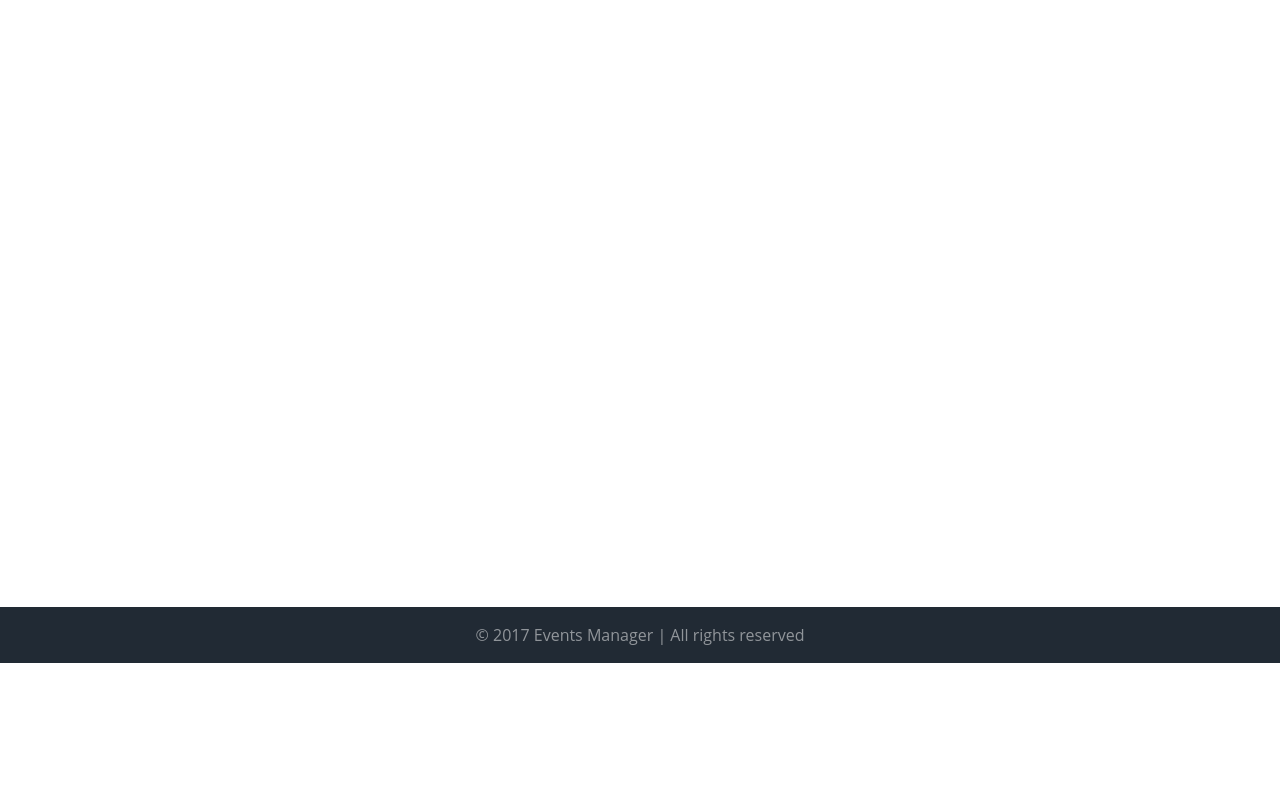
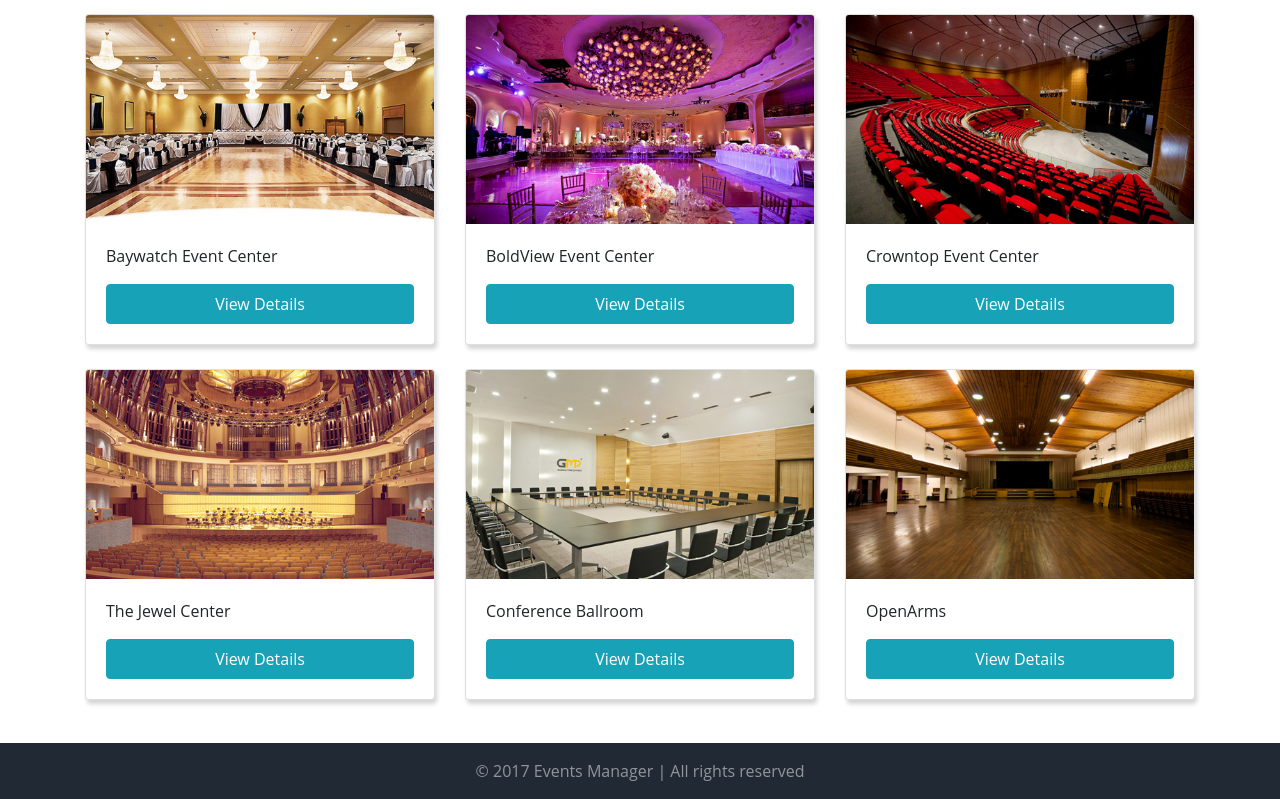
Before and after one commit to emmaadesile/EventsManager, a plain HTML site: page template/home/centers.html in a window 1280 px wide. Shown: the part 137-936 px from the top of the page. Before the commit the page ends 880 px from the top, so only its background shows below. Drawn offline with Linux system fonts and the light colour scheme.

Commit message:
Add a list of centers to the centers page

```diff
--- a/template/assets/css/style.css
+++ b/template/assets/css/style.css
@@ -38,6 +38,10 @@ body {
 
 .bg-darkgrey {
   background: #212a34;
+}
+
+.box-shadow {
+  box-shadow: 2px 4px 4px rgb(213, 213, 213);
 }
 
 
--- a/template/home/center.html
+++ b/template/home/centers.html
@@ -46,21 +46,66 @@
     <div class="container">
       <div class="row align-items-center">
         <div class="col-12">
-          <h2 class="display-5 text-center">Center Details</h2>
+          <h2 class="display-5 text-center">Centers</h2>
           <hr>
         </div>
       </div>
     </div>
 
-    <!-- ADD CENTER FORM -->
+    <!-- CENTERS LIST -->
     <section class="container">
       <div class="row">
-        <div class="col-12 col-md-8 mx-auto my-2">
-          <table class="table-bordered" ></table>
+        <div class="col-12 col-md-4">
+          <div class="card box-shadow">
+            <img class="card-img-top" src="../assets/img/center1.jpg">
+            <div class="card-body"><p>Baywatch Event Center</p>
+              <button class="btn btn-info">View Details</button>
+            </div>
+          </div>
+        </div>
+        <div class="col-md-4 col-12">
+          <div class="card box-shadow">
+            <img class="card-img-top" src="../assets/img/center2.jpg">
+            <div class="card-body"><p>BoldView Event Center</p>
+              <button class="btn btn-info">View Details</button>
+            </div>
+          </div>
+        </div>
+        <div class="col-md-4 col-12">
+          <div class="card box-shadow">
+            <img class="card-img-top" src="../assets/img/center3.jpg">
+            <div class="card-body"><p>Crowntop Event Center</p>
+            <button class="btn btn-info">View Details</button>
+           </div>
+          </div>
+        </div>
+        <div class="col-md-4 col-12 my-4 ">
+          <div class="card box-shadow">
+            <img class="card-img-top" src="../assets/img/center4.jpg">
+            <div class="card-body"><p>The Jewel Center</p>
+            <button class="btn btn-info">View Details</button>
+            </div>
+          </div>
+        </div>
 
+        <div class="col-md-4 col-12 my-4 ">
+          <div class="card box-shadow">
+            <img class="card-img-top" src="../assets/img/center5.jpg">
+            <div class="card-body"><p>Conference Ballroom</p>
+            <button class="btn btn-info">View Details</button>
+            </div>
+          </div>
+        </div>
 
+        <div class="col-md-4 col-12 my-4 ">
+          <div class="card box-shadow">
+            <img class="card-img-top" src="../assets/img/center6.jpg">
+            <div class="card-body"><p>OpenArms</p>
+            <button class="btn btn-info">View Details</button>
+            </div>
+          </div>
+        </div>
 
-        </div>
       </div>
 
     </section>
@@ -68,7 +113,7 @@
   </main>
 
   <!-- FOOTER -->
-  <footer class="fixed-bottom text-center text-white-50 bg-darkgrey pt-3">
+  <footer class="text-center text-white-50 bg-darkgrey pt-3">
       <div class="container">
         <div class="row">
           <div class="col-12">
```
Also changed, not shown: template/home/add_center.html (+1 -1 lines), template/home/admin_dashboard.html (+3 -3 lines), template/home/create_event.html (+3 -0 lines), template/home/dashboard.html (+19 -4 lines), template/home/delete_event.html (+4 -1 lines), template/home/modify_event.html (+3 -0 lines), template/index.html (+1 -1 lines), template/signup.html (+1 -1 lines), template/assets/img/center1.jpg (added), template/assets/img/center2.jpg (added), template/assets/img/center3.jpg (added), template/assets/img/center4.jpg (added), template/assets/img/center5.jpg (added), template/assets/img/center6.jpg (added).
